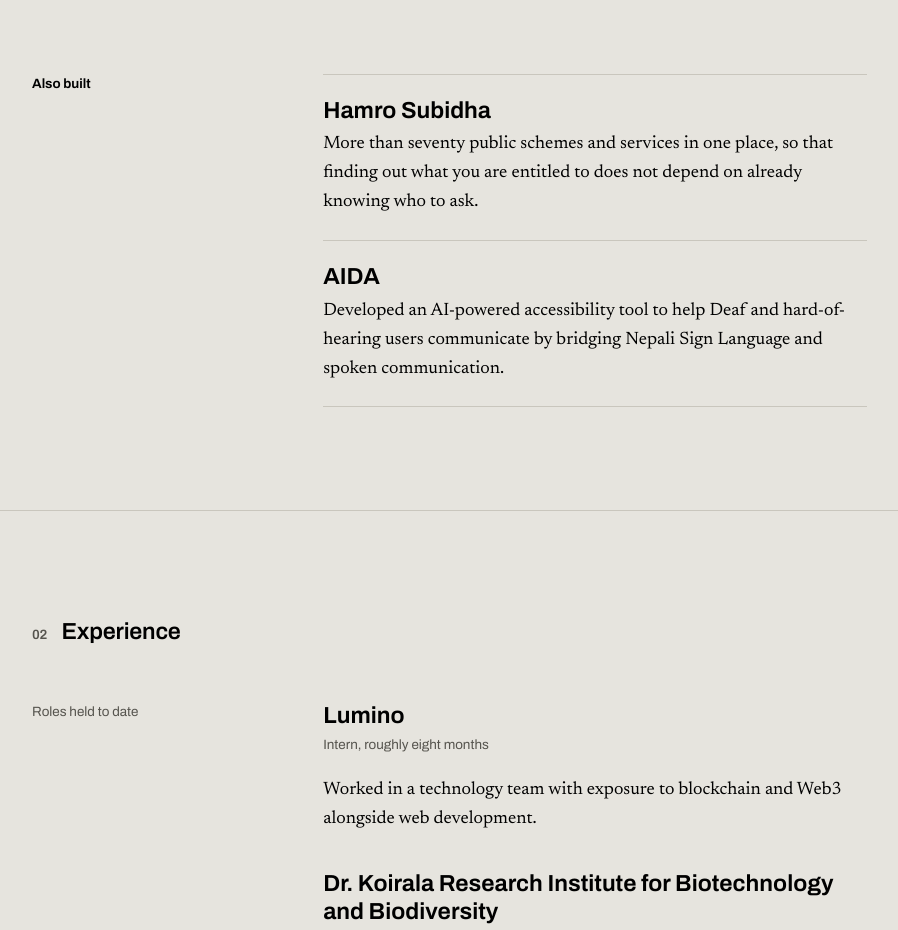
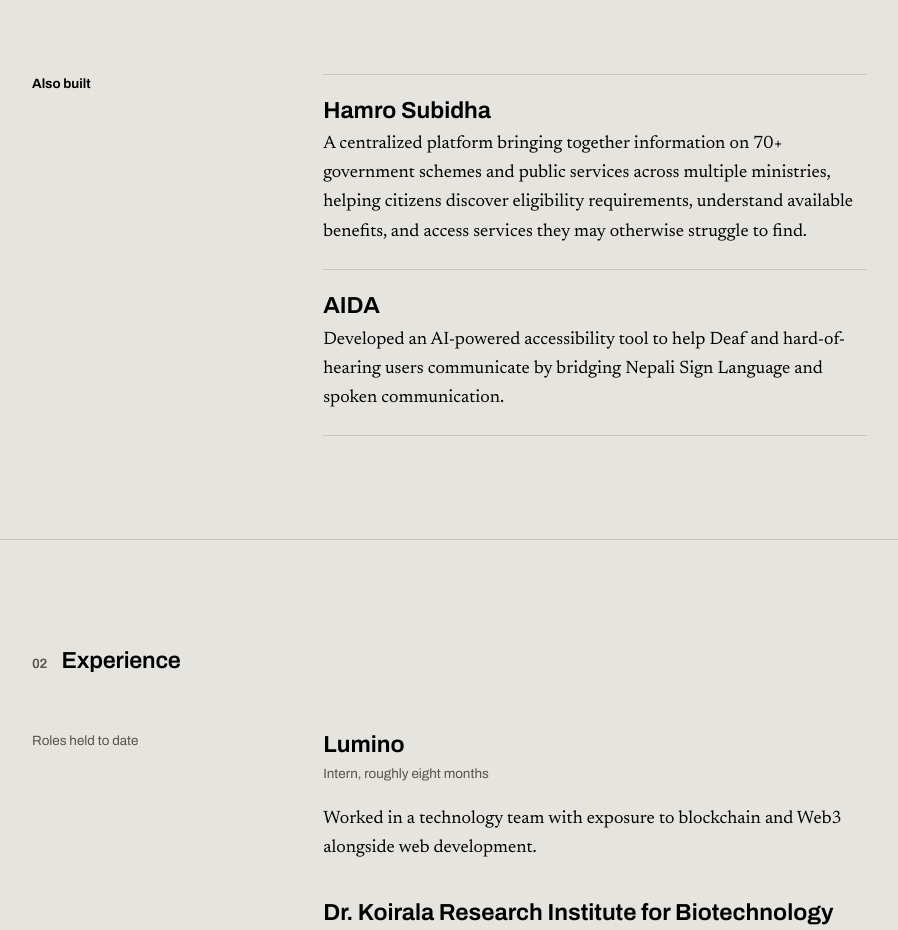
Before and after one commit to manjil0809/Coming-Soon, a plain HTML site: page index.html in a window 1280 px wide. Shown: the part 5285-6215 px from the top of the page, without its empty margins (128-1026 px from the left). Drawn offline with Linux system fonts and the light colour scheme.

Commit message:
Update index.html

```diff
--- a/index.html
+++ b/index.html
@@ -285,9 +285,7 @@
           <li class="also__item" id="hamro-subidha">
             <h3 class="also__name">Hamro Subidha</h3>
             <p>
-              More than seventy public schemes and services in one place, so that
-              finding out what you are entitled to does not depend on already knowing
-              who to ask.
+              A centralized platform bringing together information on 70+ government schemes and public services across multiple ministries, helping citizens discover eligibility requirements, understand available benefits, and access services they may otherwise struggle to find.
             </p>
           </li>
           <li class="also__item" id="aida">
```
